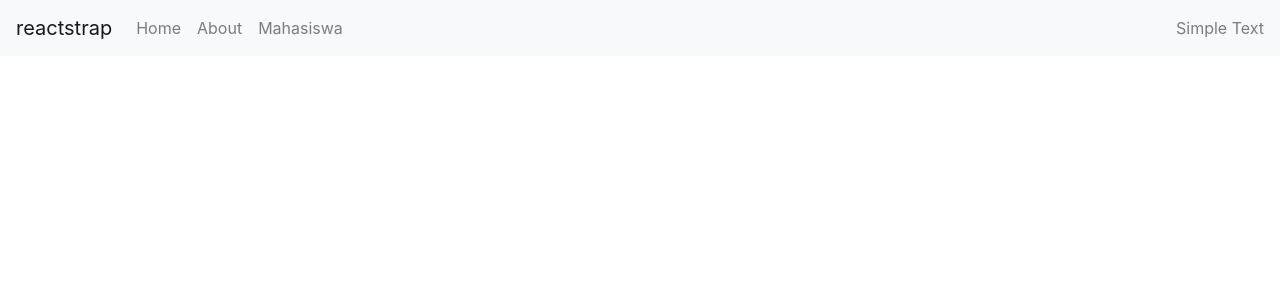
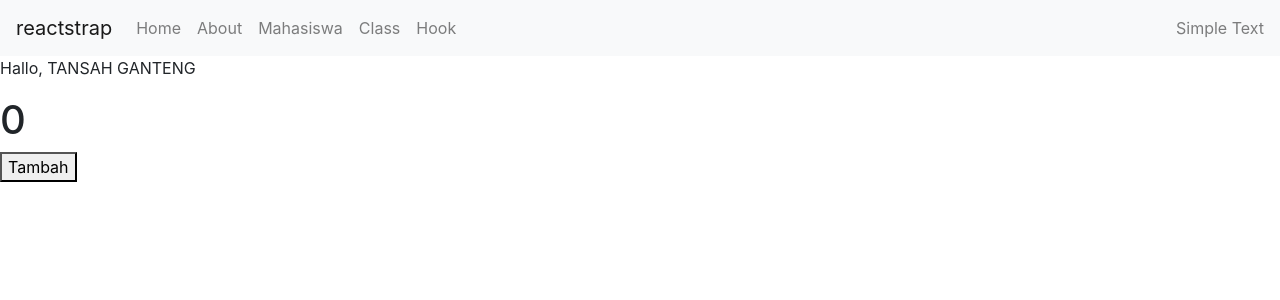
Before and after one commit to tansahprayoga/latihanreact, a React (Create React App) app in the folder aplikasireact/: page /hooks in a window 1280 px wide. Shown: the top 300 px of the page. Built offline with nearby package versions, Linux system fonts and the light colour scheme.

Commit message:
React Hooks UseState

```diff
--- a/aplikasireact/src/App.js
+++ b/aplikasireact/src/App.js
@@ -7,6 +7,8 @@
 import ListComp from './Component/Class/ListComp';
 import TambahComp from './Component/Class/TambahComp';
 import EditComp from './Component/Class/EditComp';
+import KelasComp from './Component/Hooks/Class/KelasComp';
+import HooksComp from './Component/Hooks/Functional/HooksComp';
 
 // import BootstrapComp from './Component/Class/BootstrapComp';
 //import Parent from './Component/Class/Parent';
@@ -25,6 +27,9 @@
         <Route exact path="/mahasiswa/tambah" component={TambahComp} />
         <Route exact path="/mahasiswa/edit" component={EditComp} />
 
+        <Route exact path="/kelas" component={KelasComp} />
+        <Route exact path="/hooks" component={HooksComp} />
+
         {/*<Route exact path="/detail/:id" component={DetailComp} />*/}
       </switch>
     </BrowserRouter>
--- a/aplikasireact/src/Component/Fungsional/NavbarComp.jsx
+++ b/aplikasireact/src/Component/Fungsional/NavbarComp.jsx
@@ -32,6 +32,12 @@
                         <NavItem>
                             <NavLink href="/mahasiswa">Mahasiswa</NavLink>
                         </NavItem>
+                        <NavItem>
+                            <NavLink href="/kelas">Class</NavLink>
+                        </NavItem>
+                        <NavItem>
+                            <NavLink href="/hooks">Hook</NavLink>
+                        </NavItem>
                     </Nav>
                     <NavbarText>Simple Text</NavbarText>
                 </Collapse>
--- /dev/null
+++ b/aplikasireact/src/Component/Hooks/Class/KelasComp.jsx
@@ -0,0 +1,28 @@
+import React, { PureComponent } from 'react';
+
+class KelasComp extends PureComponent {
+    constructor(props) {
+        super(props)
+
+        this.state = {
+            jumlah: 0
+        }
+    }
+
+
+    tambahproduk = () => {
+        this.setState({
+            jumlah: this.state.jumlah +1
+        })
+    }
+    render() {
+        return (
+            <div>
+                <h1>{this.state.jumlah}</h1>
+                <button onClick={this.tambahproduk}>Tambah Produk</button>
+            </div>
+        );
+    }
+}
+
+export default KelasComp;
--- /dev/null
+++ b/aplikasireact/src/Component/Hooks/Functional/HooksComp.jsx
@@ -0,0 +1,31 @@
+import React, { useState } from 'react';
+import TampilComp from './TampilComp';
+
+const HooksComp = () => {
+    const [jumlah, tambahJumlah] = useState(0)
+
+    //login
+    const [dataLogin, setDataLogin] = useState({ username: 'TANSAH GANTENG', token: '123abd', isLogin: true })
+
+    //cek kondisi sudah login / elum
+
+    let tampil;
+
+    if (dataLogin.isLogin) {
+    tampil = <TampilComp
+        username={dataLogin.username}
+        fungsi={tambahJumlah.bind(this)}
+        jumlah={jumlah} />
+    } else {
+        tampil =<TampilComp username="Maaf anda belum login" disabled={true}/>
+    }
+
+    return (
+        <div>
+            {tampil}
+        </div>
+    );
+}
+
+
+export default HooksComp;
--- /dev/null
+++ b/aplikasireact/src/Component/Hooks/Functional/TampilComp.jsx
@@ -0,0 +1,13 @@
+import React from 'react';
+
+function TampilComp(props) {
+        return (
+            <div>
+                <p> Hallo, {props.username}</p>
+                <h1>{props.jumlah}</h1>
+                <button onClick={()=>props.fungsi(props.jumlah+1)} disabled={props.disabled}>Tambah</button>
+            </div>
+        );
+}
+
+export default TampilComp;
```
